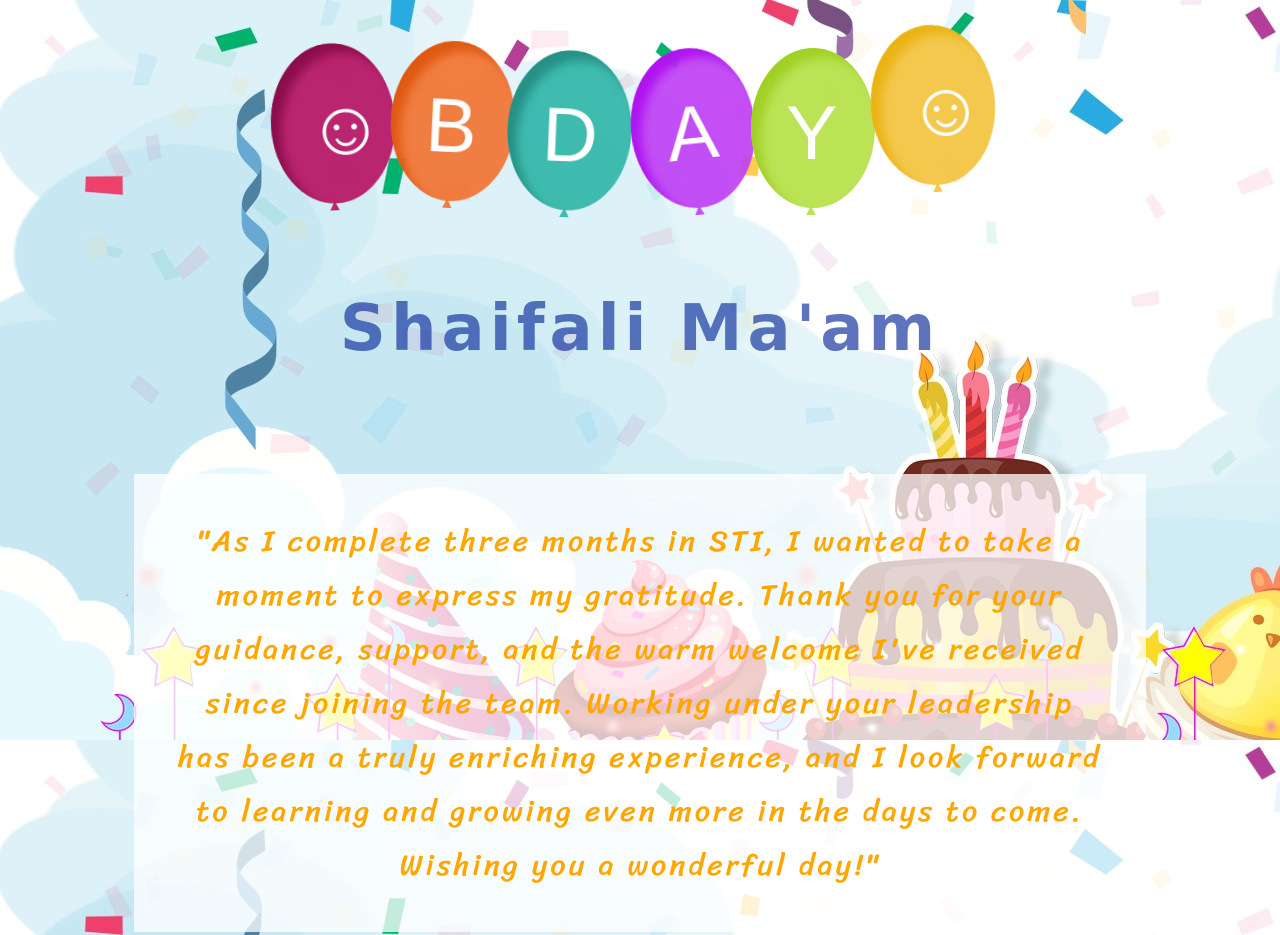
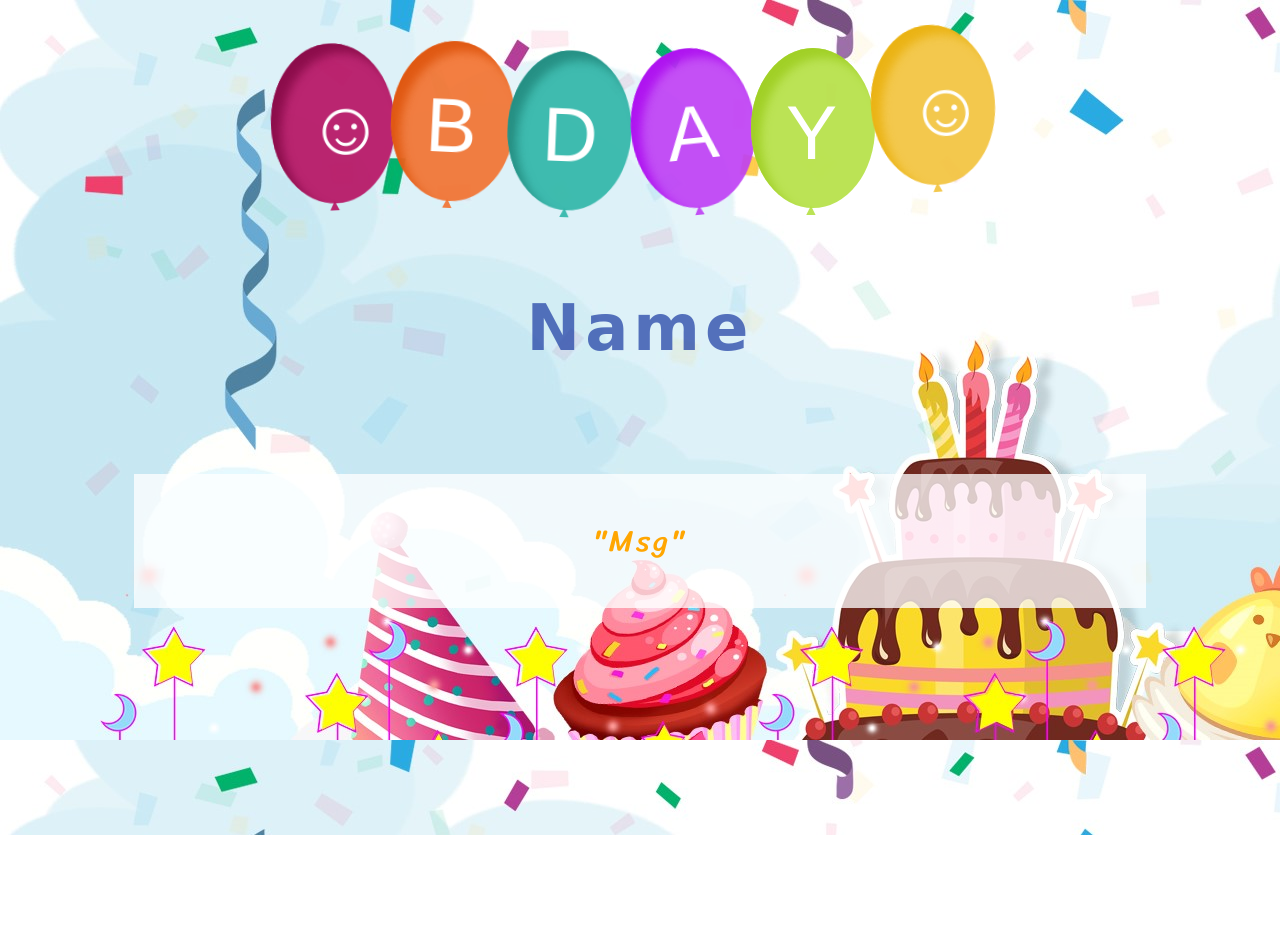
Before and after one commit to ZoysaCorrea/birthday, a plain HTML site: page index.html in a window 1280 px wide. Shown: the top 935 px of the page. After the commit the page ends 835 px from the top, so only its background shows below. Drawn offline with Linux system fonts and the light colour scheme; a web font is replaced by a local one.

Commit message:
Update index.html

```diff
--- a/index.html
+++ b/index.html
@@ -28,9 +28,9 @@
         <div><span>☺</span>
         </div>
       </div>
-      <h1>Shaifali Ma'am</h1>
+      <h1>Name</h1>
     </div>
-    <div class="msg"> "As I complete three months in STI, I wanted to take a moment to express my gratitude. Thank you for your guidance, support, and the warm welcome I've received since joining the team. Working under your leadership has been a truly enriching experience, and I look forward to learning and growing even more in the days to come. Wishing you a wonderful day!"</div>
+    <div class="msg"> "Msg"</div>
 
    <audio id="my_audio" autoplay loop>
       <source src="sound.mp3" type="audio/mpeg">
```
